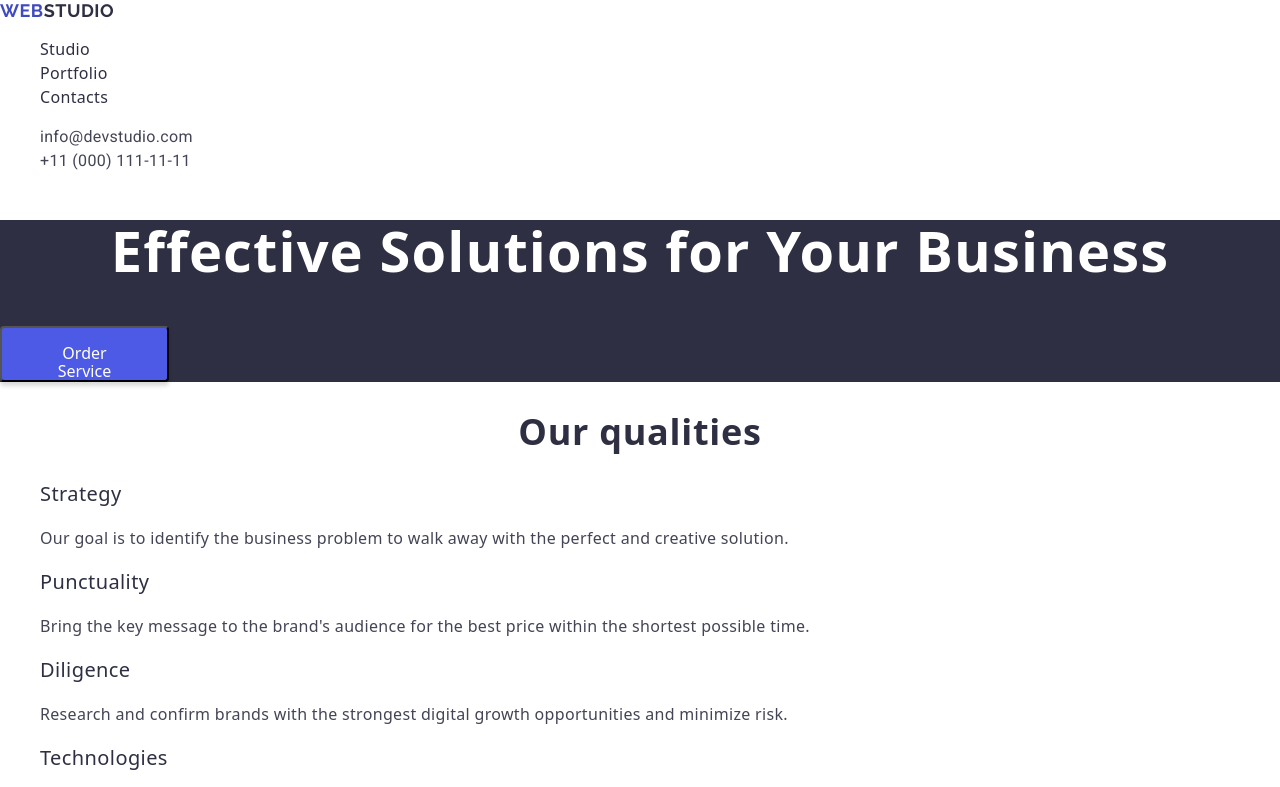
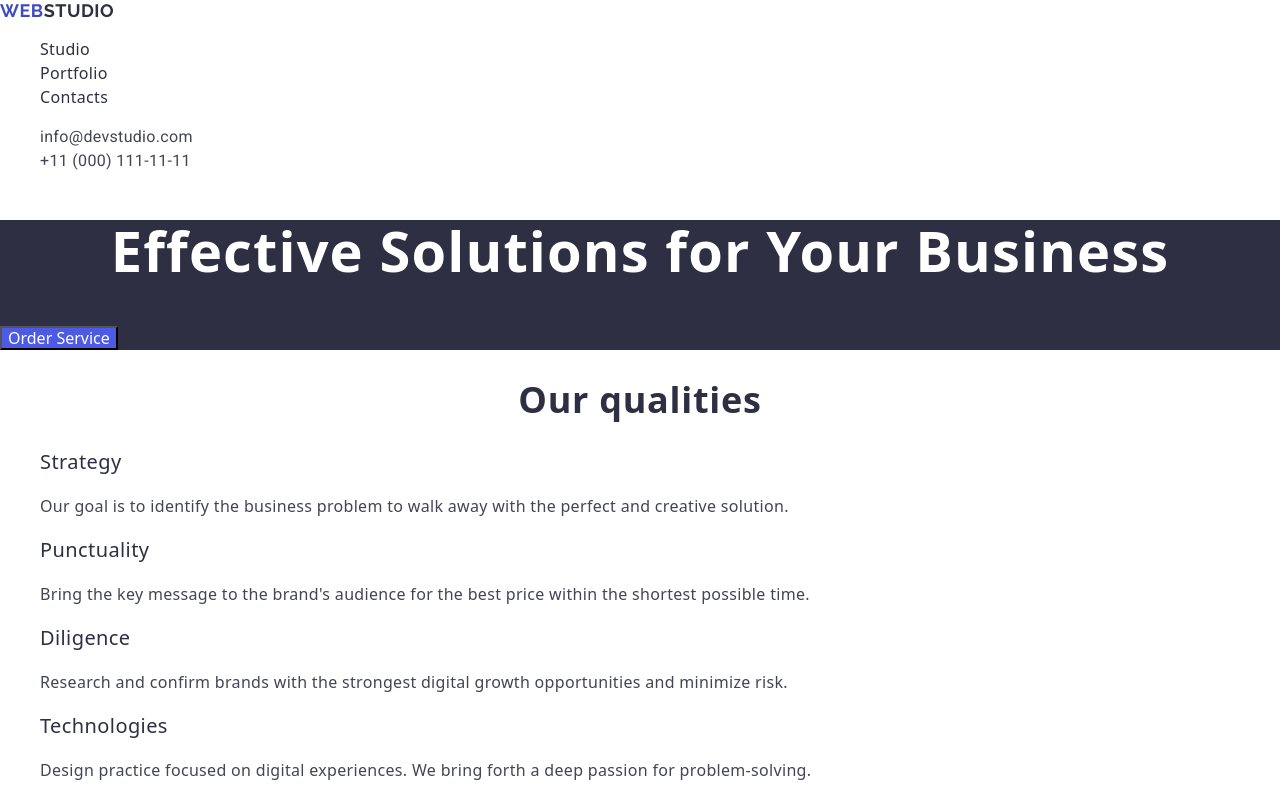
Before and after one commit to Anastasiya-AntonenkoA/Go-IT-start, a plain HTML site: page homework-2/index.html in a window 1280 px wide. Shown: the top 787 px of the page. Drawn offline with nearby package versions, Linux system fonts and the light colour scheme.

Commit message:
delete doned css

```diff
--- a/homework-2/css/ctyles.css
+++ b/homework-2/css/ctyles.css
@@ -19,16 +19,7 @@ a:hover, a:focus {
 /* Header */
 
 button {
-    display: flex;
-    align-items: flex-start;
     justify-content: flex-start;
-    flex-direction: row;
-    gap: 10px;
-    border-radius: 4px;
-    padding: 16px 32px;
-    width: 169px;
-    height: 56px;
-    box-shadow: 0 4px 4px 0 rgba(0, 0, 0, 0.15);
     background: #4d5ae5;
     color: #fff;
     cursor: pointer;
@@ -185,7 +176,6 @@ footer {
 }
 
 .footer-text {
-    font-weight: 400;
     font-size: 16px;
     line-height: 1.5;
     letter-spacing: 0.02em;
```
